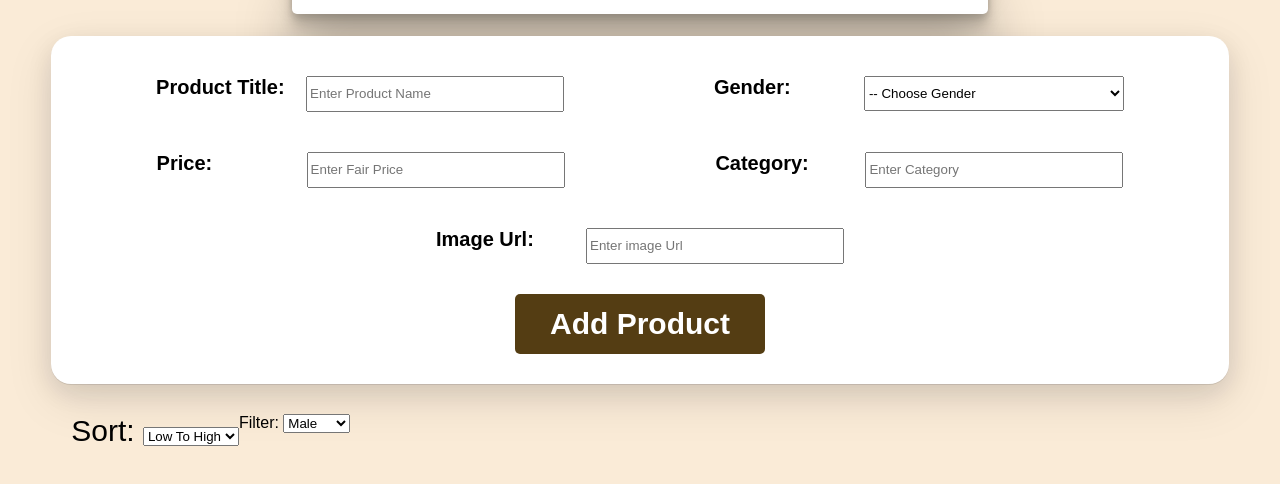
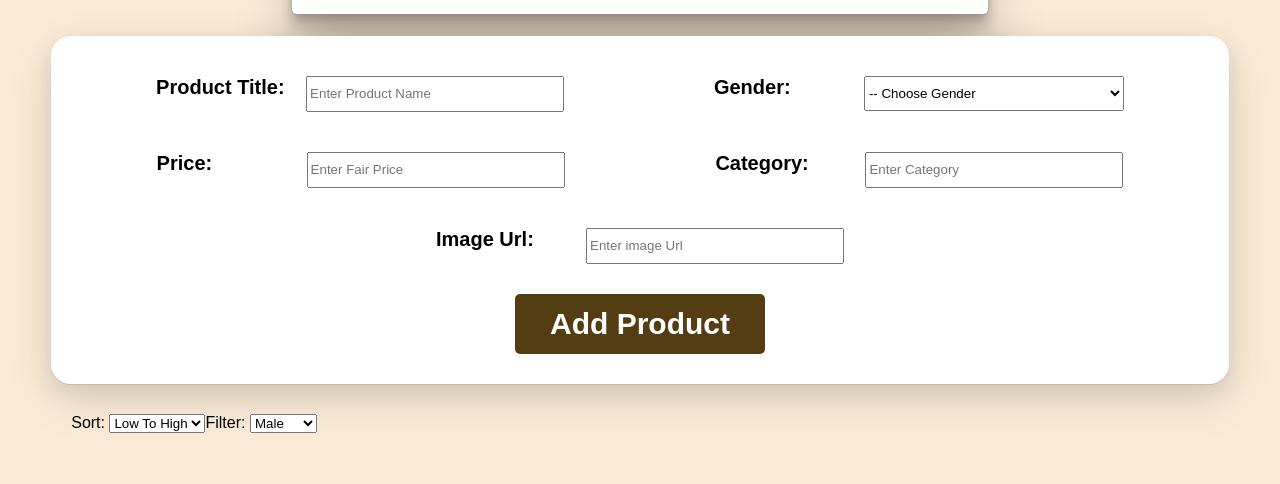
Before and after one commit to lawandepranav/Coding-Evaluation-01_-Unit6, a website: page index.html in a window 1280 px wide. Shown: the part 74-558 px from the top of the page. Drawn offline with Linux system fonts and the light colour scheme; no server answers.

Commit message:
Update index.css

```diff
--- a/index.css
+++ b/index.css
@@ -76,9 +76,7 @@ body{
     margin: auto;
     height: 100px;
 }
-#sort_but{
-font-size: 30px;
-}
+
 
 
 #container{
```
